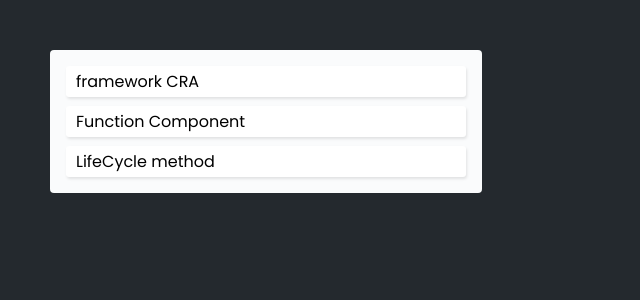
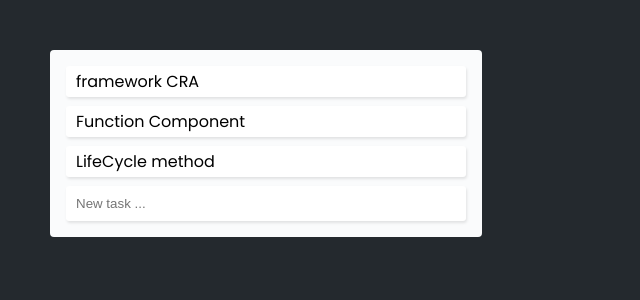
Before and after one commit to yogiprsetya/mirip-trello, a React (Create React App) app: page / in a window 1280 px wide. Shown: the top 300 px of the page, without its empty margins (0-640 px from the left). Built offline with nearby package versions, Linux system fonts and the light colour scheme.

Commit message:
add task baru

```diff
--- a/src/App.js
+++ b/src/App.js
@@ -1,33 +1,43 @@
-import React, {useState} from 'react';
+import React, { useState } from 'react';
 import TaskItem from './component/TaskItem';
+import InputTask from './component/InputTask';
 
 function App() {
-  const [todos, setTodos] = useState([
+  const [taskList, settaskList] = useState([
     {
       task: "framework CRA",
-      markDone: false
+      done: false
     },
     {
       task: "Function Component",
-      markDone: false
+      done: false
     },
     {
       task: "LifeCycle method",
-      markDone: false
+      done: false
     }
   ]);
 
+  const addTask = task => {
+    const newTask = [...taskList, { task }];
+    settaskList(newTask);
+  };
+
   return (
     <div className="container">
-      <ul className="todos-card">
-        {todos.map((todo, index) => (
-          <TaskItem
-            key={index}
-            index={index}
-            todo={todo}
-          />
-        ))}
-      </ul>
+      <div className="todos-card">
+        <ul>
+          {taskList.map((todo, i) => (
+            <TaskItem
+              key={i}
+              index={i}
+              todo={todo}
+            />
+          ))}
+        </ul>
+
+        <InputTask add={ addTask }/>
+      </div>
     </div>
   );
 }
--- /dev/null
+++ b/src/component/InputTask.js
@@ -0,0 +1,25 @@
+import React, { useState } from 'react';
+
+function InputTask({add}) {
+  const [value, setValue] = useState('');
+
+  const handleSubmit = e => {
+    e.preventDefault();
+    if (!value) return;
+    add(value);
+    setValue('');
+  };
+
+  return (
+    <form onSubmit={handleSubmit} className="input-task">
+      <input
+        type="text"
+        placeholder="New task ..."
+        value={value}
+        onChange={e => setValue(e.target.value)}
+      />
+    </form>
+  );
+}
+
+export default InputTask;
--- a/src/component/TaskItem.js
+++ b/src/component/TaskItem.js
@@ -2,10 +2,10 @@
 
 class TaskItem extends React.Component {
   render() {
-    const { todo, key } = this.props;
+    const { todo, index } = this.props;
 
     return (
-      <li className="task-item" key={key}>
+      <li className="task-item" key={index}>
         {/* <li className="todo"> */}
           { todo.task }
         {/* </li> */}
--- a/src/sass/App.scss
+++ b/src/sass/App.scss
@@ -1,3 +1,4 @@
 @import './resets';
 @import './todos-card';
 @import './task-item';
+@import './forms';
--- /dev/null
+++ b/src/sass/_forms.scss
@@ -0,0 +1,11 @@
+.input-task {
+  input {
+    display: flex;
+    width: 100%;
+    padding: 10px;
+    border-radius: 3px;
+    border: 0;
+    box-shadow: 1px 2px 3px rgba(0, 0, 0, 0.1);
+    box-sizing: border-box;
+  }
+}
--- a/src/sass/_task-item.scss
+++ b/src/sass/_task-item.scss
@@ -7,8 +7,4 @@
   display: flex;
   align-items: center;
   justify-content: space-between;
-
-  &:last-child {
-    margin-bottom: 0;
-  }
 }
```
Also changed, not shown: 1 other file (tests, documents, lock files or other folders).
